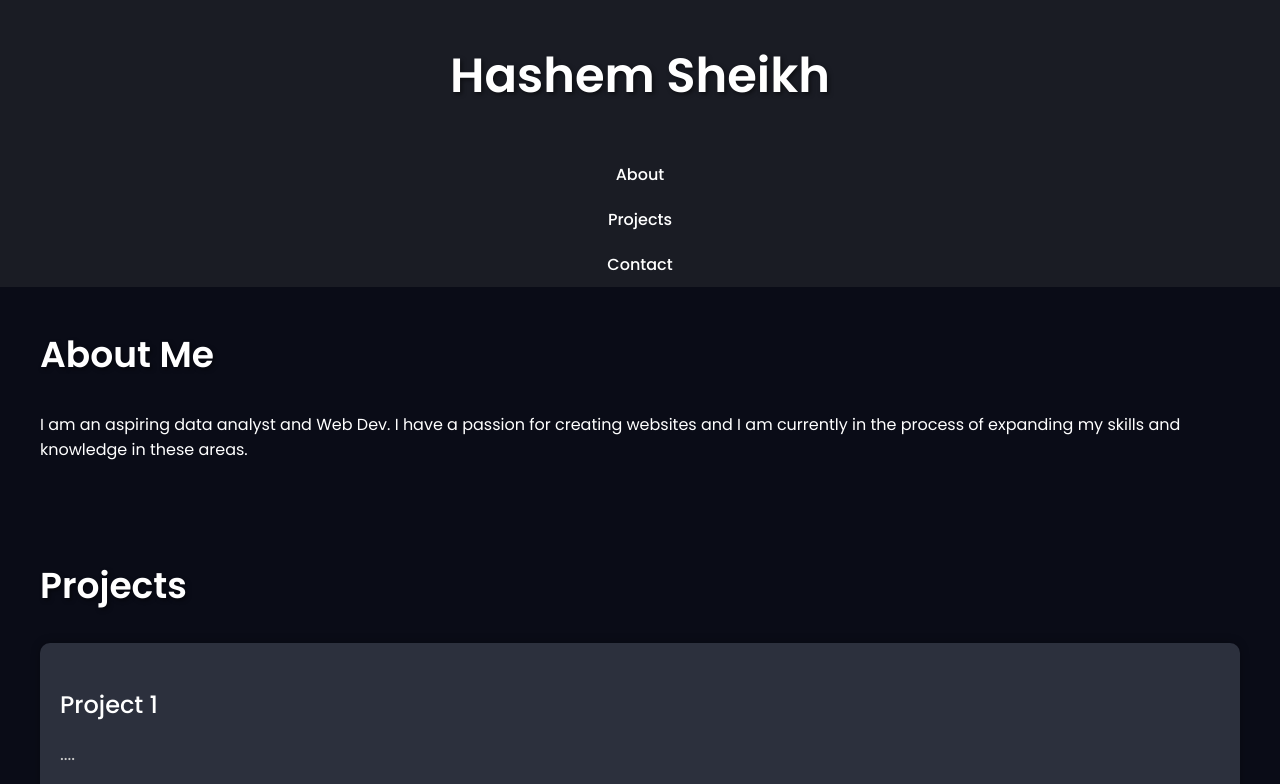
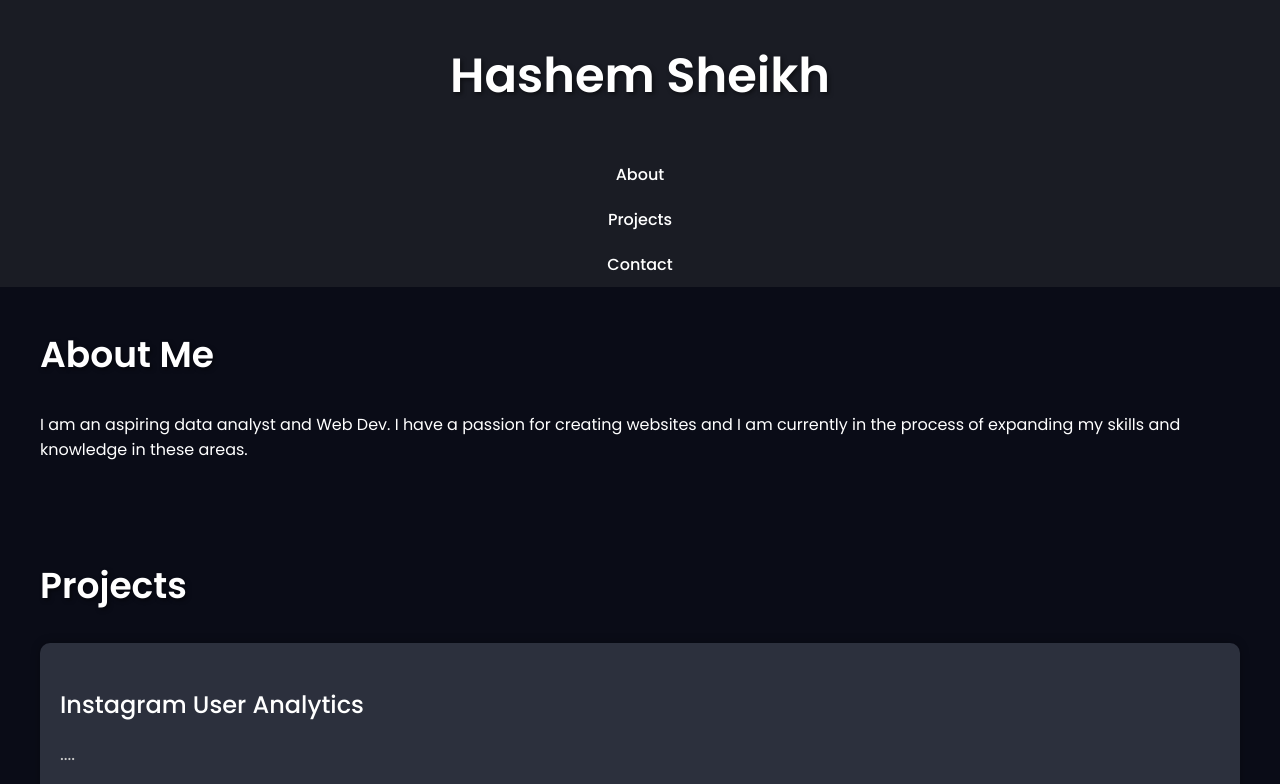
Before and after one commit to hshemdev/Portfolio, a plain HTML site: page index.html in a window 1280 px wide. Shown: the top 784 px of the page. Drawn offline with Linux system fonts and the light colour scheme.

Commit message:
index.html

```diff
--- a/index.html
+++ b/index.html
@@ -24,7 +24,7 @@
   <section id="projects">
     <h2>Projects</h2>
     <div class="project">
-      <h3>Project 1</h3>
+      <h3>Instagram User Analytics </h3>
       <p>....</p>
       <a href="project1.html">View Project</a>
     </div>
```
